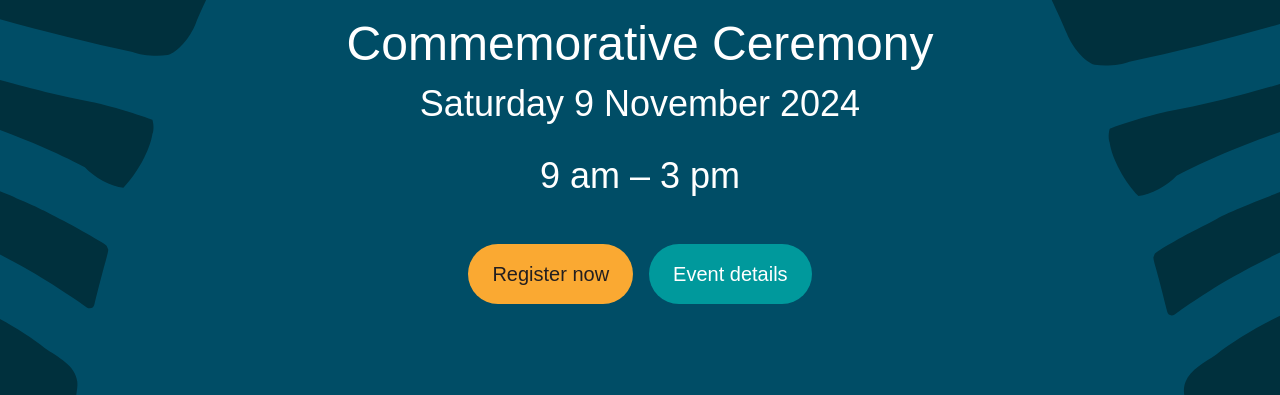
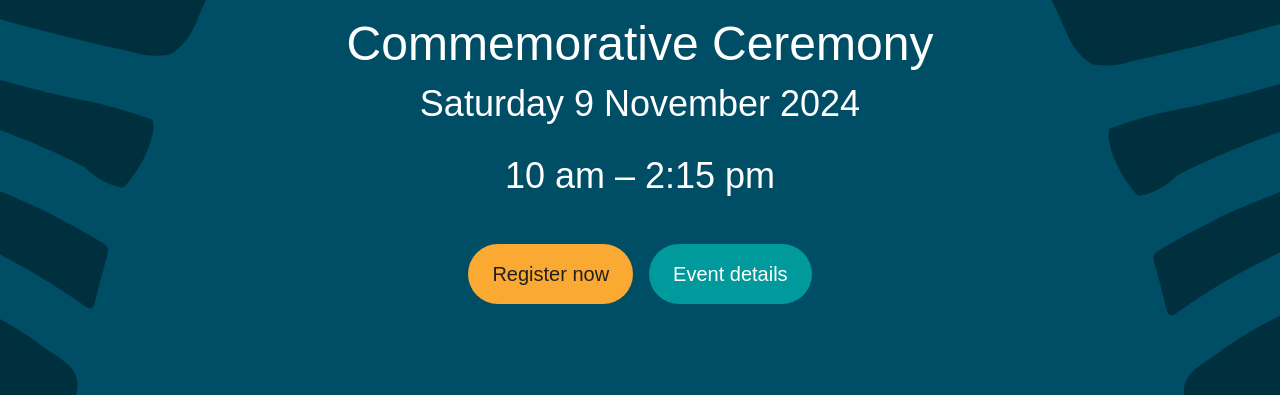
Before and after one commit to tomcbrennan/wadjemup-commemorative, a website: page index.html in a window 1280 px wide. Shown: the part 382-777 px from the top of the page. Drawn offline with Linux system fonts and the light colour scheme; a script that the page names is missing; a small style sheet from the web is missing; a web font is replaced by a local one.

Commit message:
Update index.html

```diff
--- a/index.html
+++ b/index.html
@@ -33,7 +33,7 @@
 							<div class="flex flex-col gap-4">
 								<span class="is-h1 !text-white">Commemorative Ceremony</span>
 								<span class="is-h2 max-sm:text-2xl max-sm:px-4 !text-white">Saturday 9 November 2024</span>
-								<span class="is-h2 max-sm:text-2xl max-sm:px-4 !text-white mt-4">9 am – 3 pm</span>
+								<span class="is-h2 max-sm:text-2xl max-sm:px-4 !text-white mt-4">10 am – 2:15 pm</span>
 							</div>
 							<div class="flex max-sm:flex-col items-center justify-center gap-4 max-sm:w-full">
 								<button hx-popup="wadjemup-wirin-bidi" class="btn">Register now</button>
```
